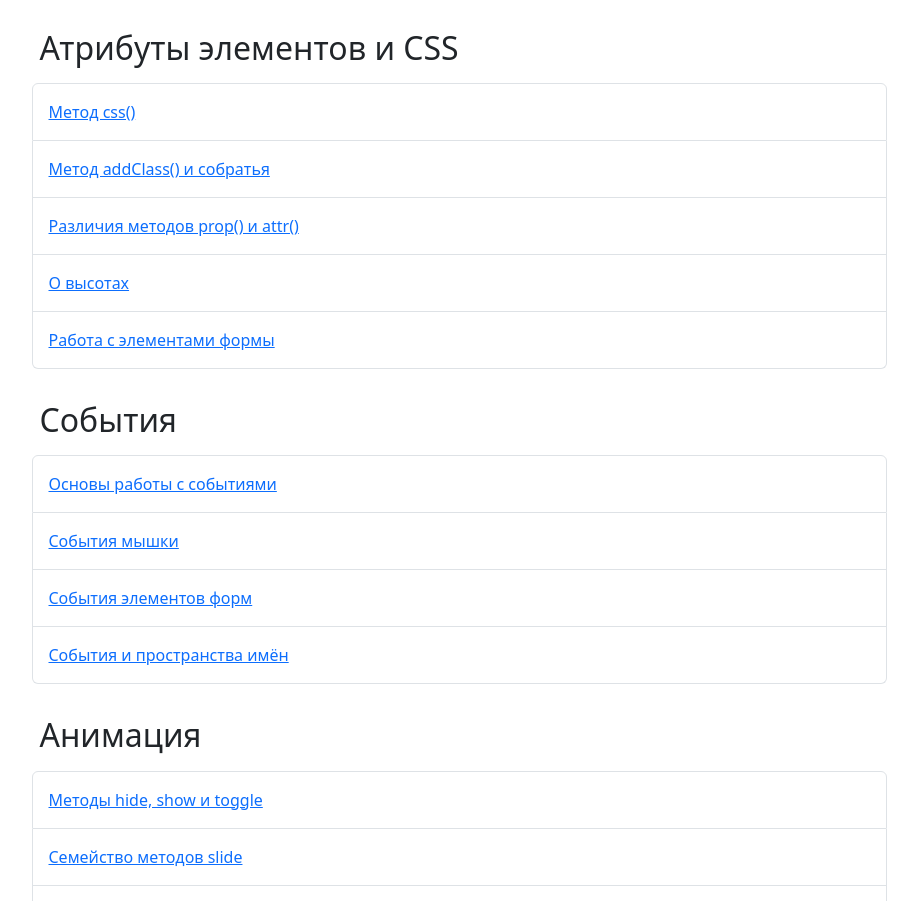
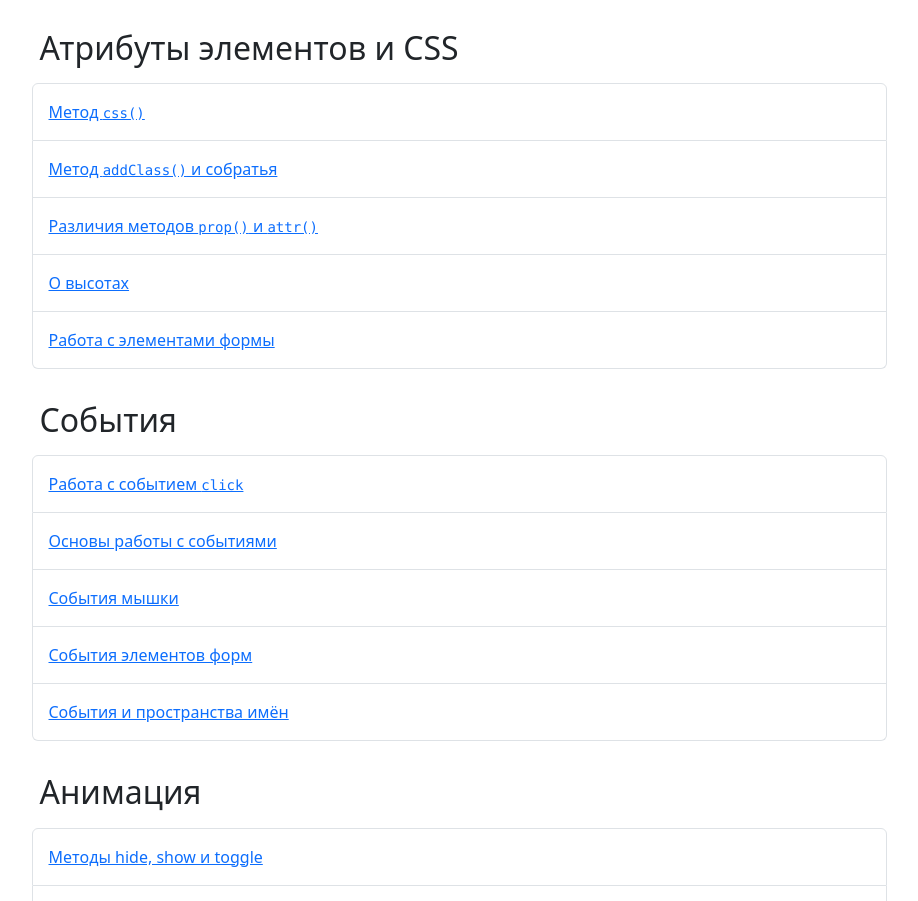
Before and after one commit to AntonShevchuk/jquery-for-beginners-code, a plain HTML site: page index.html in a window 1280 px wide. Shown: the part 1209-2110 px from the top of the page, without its empty margins (181-1099 px from the left). Drawn offline with nearby package versions, Linux system fonts and the light colour scheme.

Commit message:
Updated navigation

```diff
--- a/index.html
+++ b/index.html
@@ -98,13 +98,13 @@
                 <h2 class="sticky-top bg-white p-2">Атрибуты элементов и CSS</h2>
                 <ul class="list-group">
                     <li class="list-group-item py-3">
-                        <a href="css.html">Метод css()</a>
+                        <a href="css.html">Метод <code>css()</code></a>
                     </li>
                     <li class="list-group-item py-3">
-                        <a href="class.html">Метод addClass() и собратья</a>
+                        <a href="class.html">Метод <code>addClass()</code> и собратья</a>
                     </li>
                     <li class="list-group-item py-3">
-                        <a href="property.html">Различия методов prop() и attr()</a>
+                        <a href="property.html">Различия методов <code>prop()</code> и <code>attr()</code></a>
                     </li>
                     <li class="list-group-item py-3">
                         <a href="height.html">О высотах</a>
@@ -118,6 +118,9 @@
             <article class="my-4">
                 <h2 class="sticky-top bg-white p-2">События</h2>
                 <ul class="list-group">
+                    <li class="list-group-item py-3">
+                        <a href="events.click.html">Работа с событием <code>click</code></a>
+                    </li>
                     <li class="list-group-item py-3">
                         <a href="events.basic.html">Основы работы с событиями</a>
                     </li>
```
Also changed, not shown: events.basic.html (+1 -1 lines), events.click.html (+1 -0 lines).
